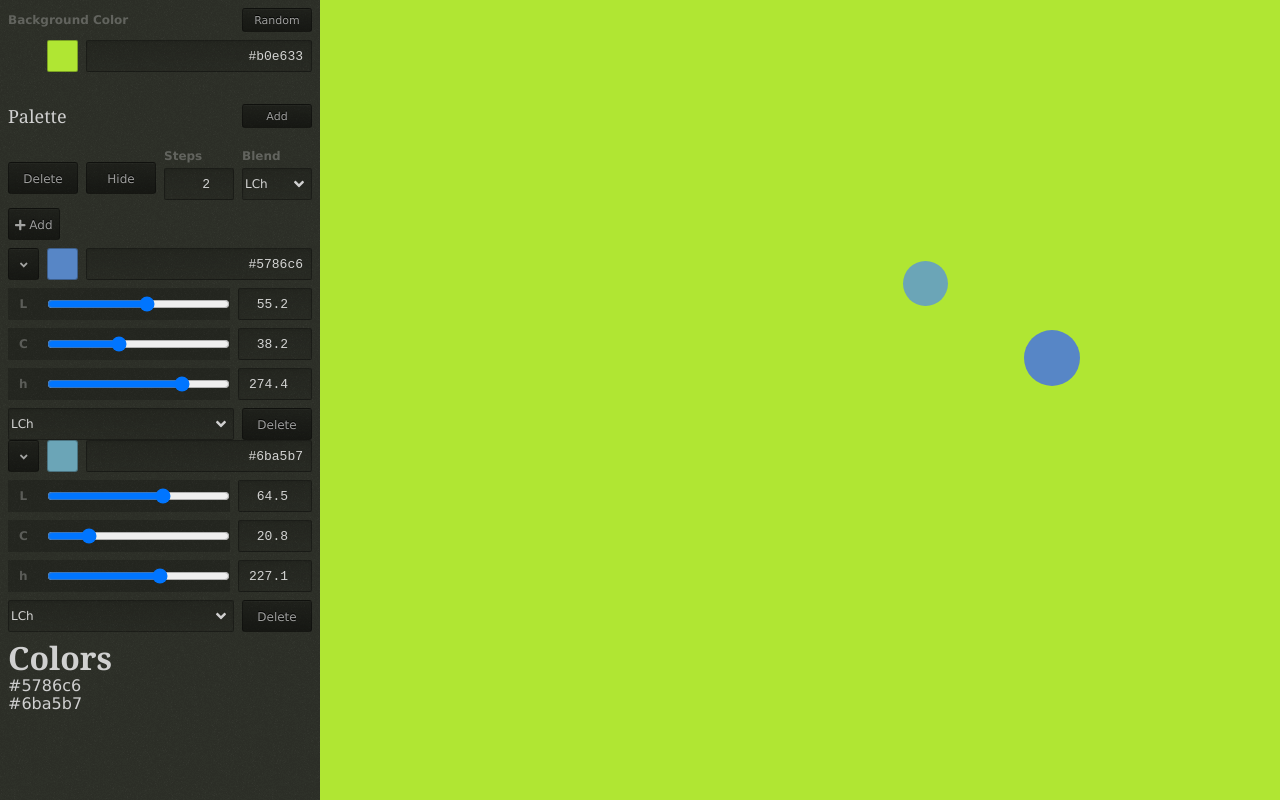
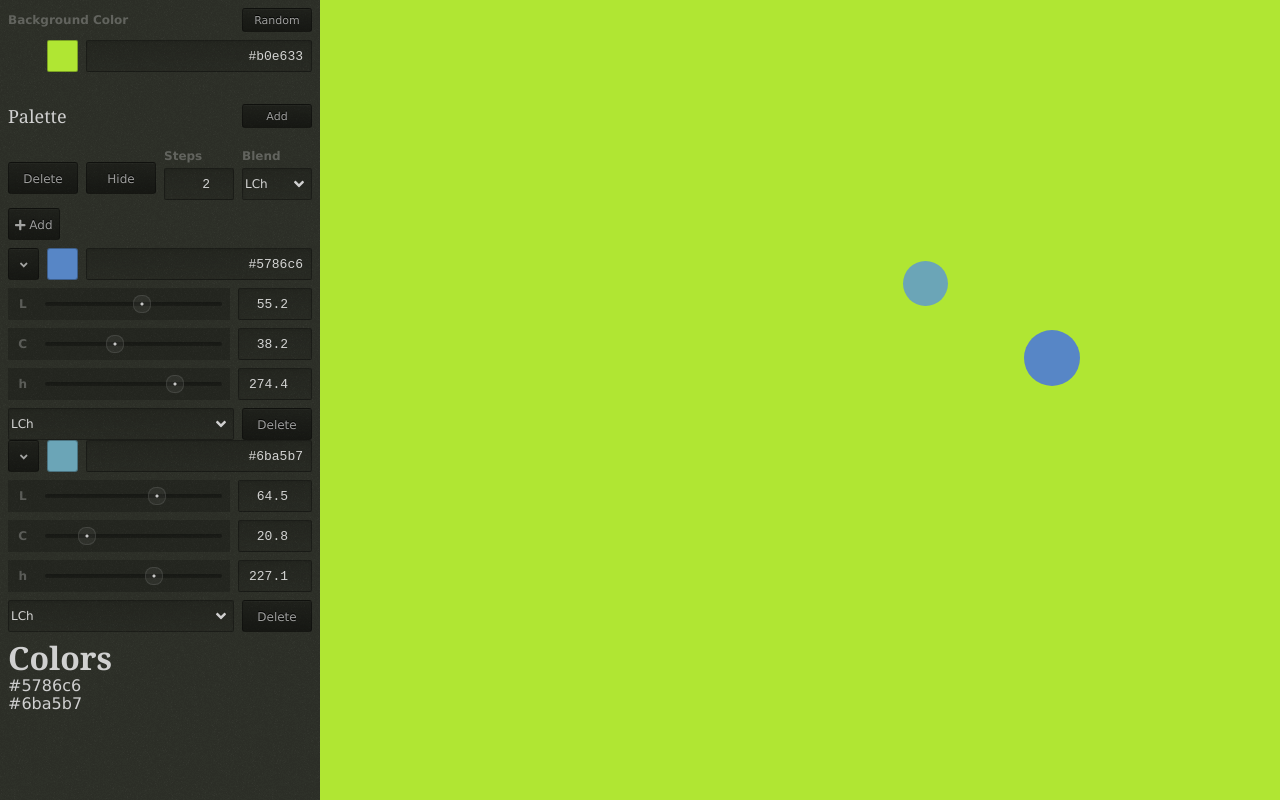
Before and after one commit to LoudBit/clutch, a Nuxt app: page / in a window 1280 px wide. Built offline with nearby package versions, Linux system fonts and the light colour scheme.

Commit message:
got the slider styles in place

```diff
--- a/assets/scss/_forms.scss
+++ b/assets/scss/_forms.scss
@@ -50,31 +50,31 @@ textarea {
 //   outline: none;
 // }
 
-// input[type='range'] {
-//   outline: none;
-//   -webkit-appearance: none !important;
-//   background: rgba(0, 0, 0, 0.25);
-//   background-image: linear-gradient(to bottom, rgba(0, 0, 0, 0.15) 0%, rgba(0, 0, 0, 0.0) 100%);
-//   border-radius: 2px;
-//   height: 4px;
-//   display: block;
-//   margin: 8px 0;
-// }
+input[type='range'] {
+  outline: none;
+  -webkit-appearance: none !important;
+  background: rgba(0, 0, 0, 0.25);
+  background-image: linear-gradient(to bottom, rgba(0, 0, 0, 0.15) 0%, rgba(0, 0, 0, 0.0) 100%);
+  border-radius: 2px;
+  height: 4px;
+  display: block;
+  margin: 8px 0;
+}
 
-// input[type='range']::-webkit-slider-thumb {
-//   -webkit-appearance: none !important;
-//   height: 18px;
-//   width: 18px;
-//   background-color: rgba(255, 255, 255, 0.05);
-//   background-image: radial-gradient(rgba(255, 255, 255, 0.75) 1px, rgba(255, 255, 255, 0) 2px);
-//   border: 1px solid rgba(255, 255, 255, 0.1);
-//   border-radius: 8px;
-// }
+input[type='range']::-webkit-slider-thumb {
+  -webkit-appearance: none !important;
+  height: 18px;
+  width: 18px;
+  background-color: rgba(255, 255, 255, 0.05);
+  background-image: radial-gradient(rgba(255, 255, 255, 0.75) 1px, rgba(255, 255, 255, 0) 2px);
+  border: 1px solid rgba(255, 255, 255, 0.1);
+  border-radius: 8px;
+}
 
-// input[type='range']::-moz-focus-inner,
-// input[type='range']:focus {
-//   outline: none;
-// }
+input[type='range']::-moz-focus-inner,
+input[type='range']:focus {
+  outline: none;
+}
 
 
 // // Selects
--- a/components/LchInput.vue
+++ b/components/LchInput.vue
@@ -96,11 +96,12 @@ export default {
 }
 .slider-inner-grid {
   background: rgba(black, 0.2);
-
+  align-items: center;
   display: grid;
   gap: 8px 8px;
   grid-template-columns: 1fr 6fr;
   grid-template-rows: none;
+  padding: 0 8px 0 0;
 
   label {
     line-height: 32px;
--- a/components/RgbInput.vue
+++ b/components/RgbInput.vue
@@ -5,7 +5,7 @@
         <div class="text-center">
           <label>R</label>
         </div>
-        <input :value="r" type="range" min="0" max="255" step="1" @input="changeR" />
+        <input :value="r" type="range" min="0" max="255" step="1" :style="gradients.r" @input="changeR" />
       </div>
       <input :value="r" type="number" min="0" max="255" step="1" @change="changeR" />
     </div>
@@ -14,7 +14,7 @@
         <div class="text-center">
           <label>G</label>
         </div>
-        <input :value="g" type="range" min="0" max="255" step="1" @input="changeG" />
+        <input :value="g" type="range" min="0" max="255" step="1" :style="gradients.g" @input="changeG" />
       </div>
       <input :value="g" type="number" min="0" max="255" step="1" @change="changeG" />
     </div>
@@ -23,7 +23,7 @@
         <div class="text-center">
           <label>B</label>
         </div>
-        <input :value="b" type="range" min="0" max="255" step="1" @input="changeB" />
+        <input :value="b" type="range" min="0" max="255" step="1" :style="gradients.b" @input="changeB" />
       </div>
       <input :value="b" type="number" min="0" max="255" step="1" @change="changeB" />
     </div>
@@ -50,44 +50,39 @@ export default {
 
   computed: {
     gradients() {
-      const grads = createRGBGradients(this.r, this.g, this.b)
-      console.debug(`🔊 grads:`, grads)
       return createRGBGradients(this.r, this.g, this.b)
     }
   },
 
   methods: {
     changeR(event) {
-      const grads = createRGBGradients(this.r, this.g, this.b)
-      console.debug(`🔊 grads:`, grads)
-
-      const r = parseInt(event.target.value, 10)
+      this.r = parseInt(event.target.value, 10)
       const rgb = this.input.colors[this.colorIndex].rgb
       this.$store.dispatch('palette/updateRgb', {
         colorIndex: this.colorIndex,
         input: this.input,
         inputIndex: this.inputIndex,
-        rgb: [r, rgb[1], rgb[2]]
+        rgb: [this.r, rgb[1], rgb[2]]
       })
     },
     changeG(event) {
-      const g = parseInt(event.target.value, 10)
+      this.g = parseInt(event.target.value, 10)
       const rgb = this.input.colors[this.colorIndex].rgb
       this.$store.dispatch('palette/updateRgb', {
         colorIndex: this.colorIndex,
         input: this.input,
         inputIndex: this.inputIndex,
-        rgb: [rgb[0], g, rgb[2]]
+        rgb: [rgb[0], this.g, rgb[2]]
       })
     },
     changeB(event) {
-      const b = parseInt(event.target.value, 10)
+      this.b = parseInt(event.target.value, 10)
       const rgb = this.input.colors[this.colorIndex].rgb
       this.$store.dispatch('palette/updateRgb', {
         colorIndex: this.colorIndex,
         input: this.input,
         inputIndex: this.inputIndex,
-        rgb: [rgb[0], rgb[1], b]
+        rgb: [rgb[0], rgb[1], this.b]
       })
     }
   }
```
